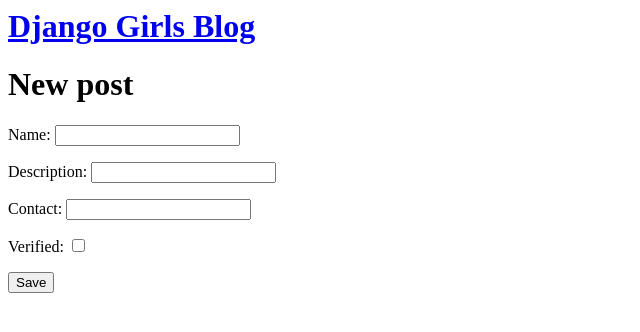
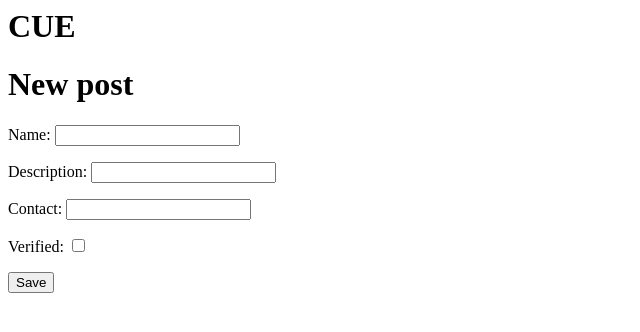
Before and after one commit to cornell-dti/events-backend, a Django app: a page that uses backend_main/templates/base.html in a window 1280 px wide. Shown: the top 332 px of the page, without its empty margins (0-640 px from the left). Run offline with Django 3.2, Linux system fonts and the light colour scheme; the visitor is signed in with stand-in values (Sample User, id 1).

Commit message:
Changed styling

```diff
--- a/backend_main/templates/base.html
+++ b/backend_main/templates/base.html
@@ -5,8 +5,7 @@
     </head>
     <body>
         <div class="page-header">
-            <a href="{% url 'post_org' %}" class="top-menu"><span class="glyphicon glyphicon-plus"></span></a>
-            <h1><a href="/">Django Girls Blog</a></h1>
+            <h1>CUE</h1>
         </div>
         <div class="content container">
             <div class="row">
```
